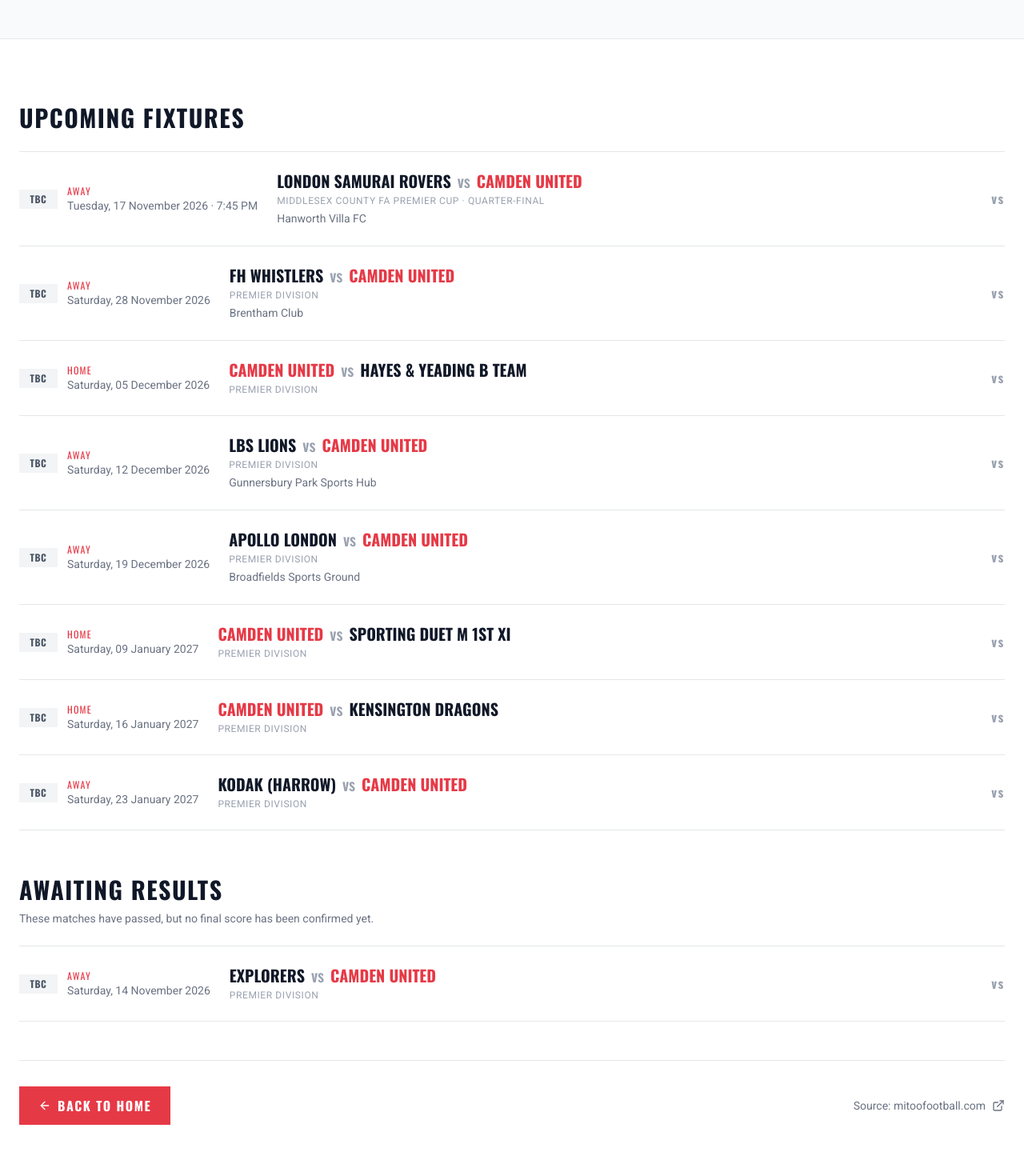
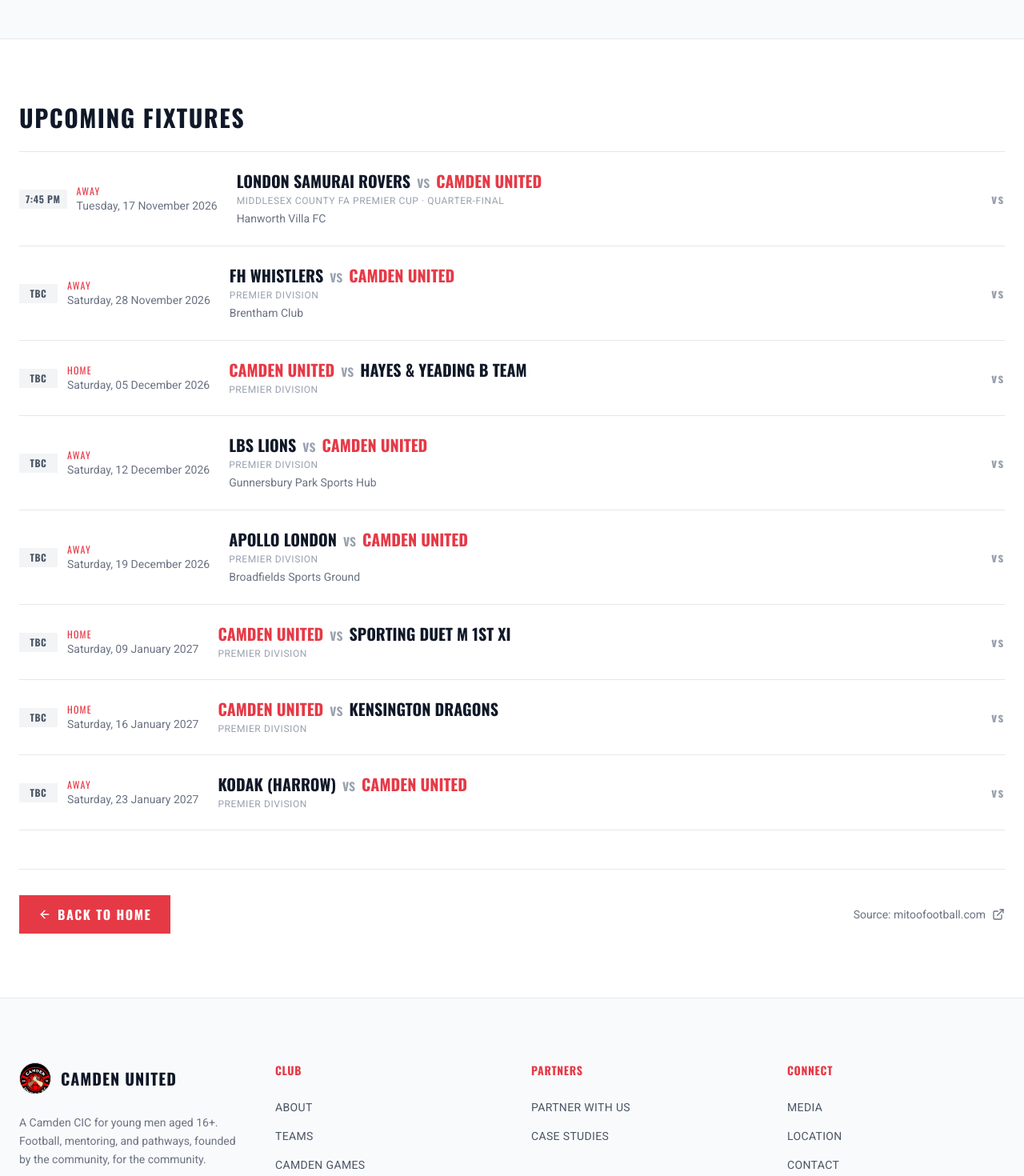
Before and after one commit to trenchsheikh/camden-united, a Next.js app: page /games in a window 1280 px wide. Shown: the part 340-1810 px from the top of the page at 80% size. Built offline with nearby package versions, Linux system fonts and the light colour scheme.

Commit message:
Display known kickoff times in fixture badges and show only upcoming games

```diff
--- a/src/app/games/page.js
+++ b/src/app/games/page.js
@@ -4,7 +4,7 @@ import Navbar from '@/components/Navbar';
 import Footer from '@/components/Footer';
 import { fixtures, MITOO_SOURCE_URL } from '@/data/fixtures';
 
-// Keep date-based upcoming/pending sections current without a rebuild.
+// Keep the upcoming fixtures current without a rebuild.
 export const dynamic = 'force-dynamic';
 
 export const metadata = {
@@ -12,11 +12,11 @@ export const metadata = {
   description: 'Camden United FC fixtures in the Premier Division and Middlesex County FA Premier Cup.',
 };
 
-function ResultBadge({ result, played }) {
-  if (!played) {
+function ResultBadge({ game }) {
+  if (!game.played) {
     return (
       <span className="inline-flex items-center justify-center min-w-12 px-2 py-1 text-xs font-oswald font-bold uppercase tracking-wider bg-gray-100 text-gray-600">
-        TBC
+        {game.kickoff || 'TBC'}
       </span>
     );
   }
@@ -54,13 +54,13 @@ function FixtureRow({ game }) {
   return (
     <li className="py-5 sm:py-6 grid grid-cols-1 sm:grid-cols-[auto_1fr_auto] gap-3 sm:gap-6 sm:items-center">
       <div className="flex items-center gap-3">
-        <ResultBadge result={game.result} played={game.played} />
+        <ResultBadge game={game} />
         <div>
           <p className="text-xs font-oswald uppercase tracking-widest text-primary">
             {game.venue}
           </p>
           <p className="text-sm text-gray-500">
-            {game.date}{game.kickoff && <span> · {game.kickoff}</span>}
+            {game.date}
           </p>
         </div>
       </div>
@@ -89,8 +89,6 @@ function FixtureRow({ game }) {
 export default function GamesPage() {
   const todayInLondon = new Date().toLocaleDateString('sv-SE', { timeZone: 'Europe/London' });
   const upcoming = fixtures.filter((game) => !game.played && game.dateISO >= todayInLondon);
-  const awaitingResults = fixtures.filter((game) => !game.played && game.dateISO < todayInLondon);
-  const results = fixtures.filter((game) => game.played);
 
   return (
     <main className="min-h-screen bg-white">
@@ -135,34 +133,6 @@ export default function GamesPage() {
               </div>
             )}
 
-            {awaitingResults.length > 0 && (
-              <div>
-                <h2 className="text-2xl md:text-3xl font-oswald font-black uppercase text-gray-900 mb-2">
-                  Awaiting Results
-                </h2>
-                <p className="text-sm text-gray-500 mb-6">
-                  These matches have passed, but no final score has been confirmed yet.
-                </p>
-                <ul className="divide-y divide-gray-200 border-y border-gray-200">
-                  {awaitingResults.map((game) => (
-                    <FixtureRow key={game.id} game={game} />
-                  ))}
-                </ul>
-              </div>
-            )}
-
-            {results.length > 0 && (
-              <div>
-                <h2 className="text-2xl md:text-3xl font-oswald font-black uppercase text-gray-900 mb-6">
-                  Results
-                </h2>
-                <ul className="divide-y divide-gray-200 border-y border-gray-200">
-                  {results.map((game) => (
-                    <FixtureRow key={game.id} game={game} />
-                  ))}
-                </ul>
-              </div>
-            )}
           </div>
 
           <div className="mt-12 flex flex-col sm:flex-row sm:items-center gap-4 justify-between border-t border-gray-200 pt-8">
```
